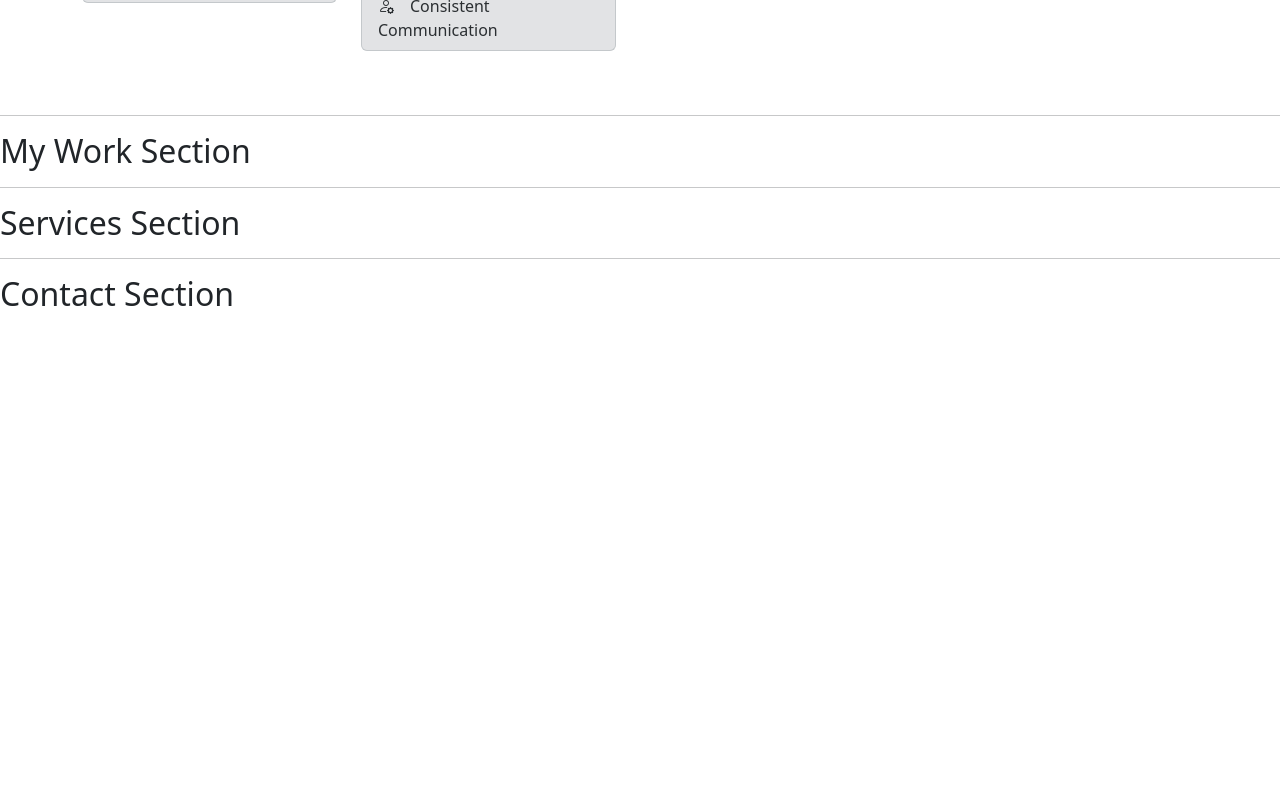
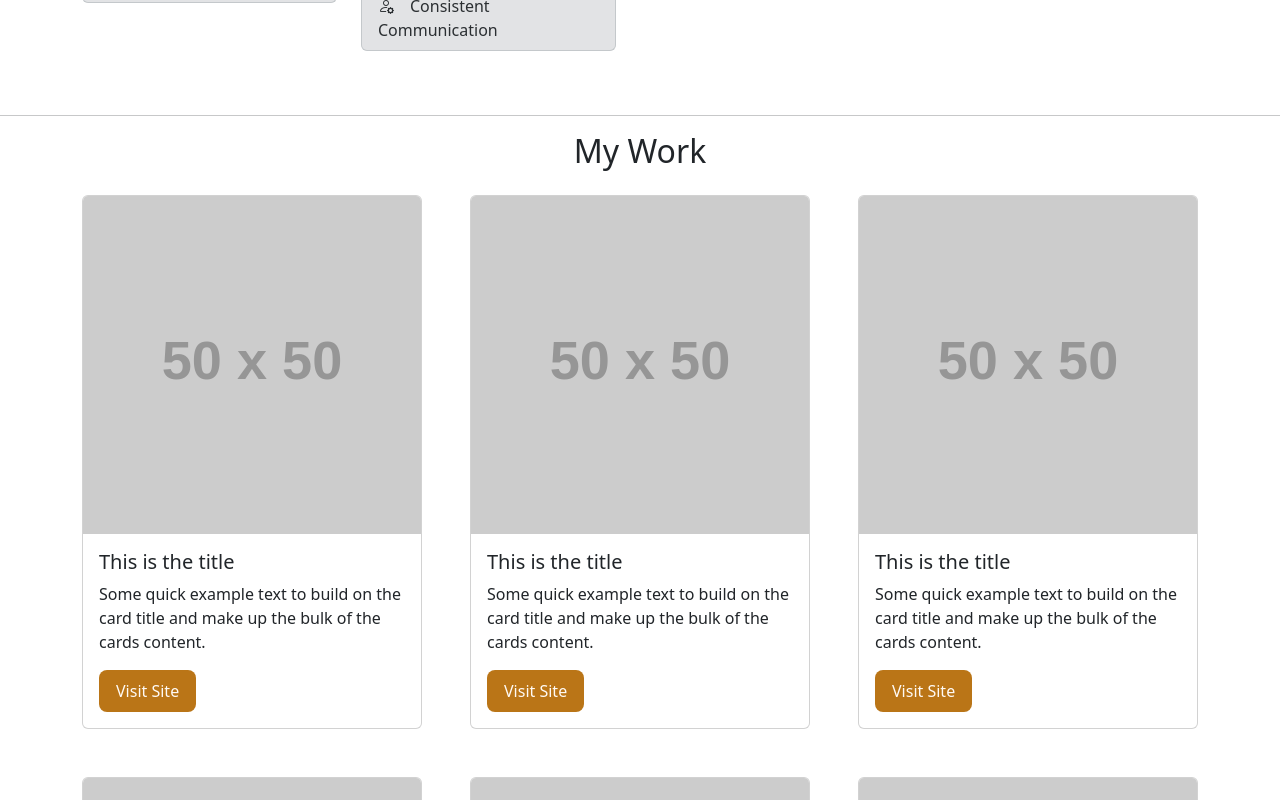
Before and after one commit to Tyler-de-Wit/portfolio-site-react, a React (Vite) app: page / in a window 1280 px wide. Shown: the part 1180-1980 px from the top of the page. Before the commit the page ends 1502 px from the top, so only its background shows below. Built offline with nearby package versions, Linux system fonts and the light colour scheme.

Commit message:
feat: Add the My Work section thats uses data to map out project cards

```diff
--- a/src/App.tsx
+++ b/src/App.tsx
@@ -2,6 +2,7 @@ import "./App.css";
 import Navigation from "./components/Navigation";
 import HeaderSection from "./components/HeaderSection";
 import AboutSection from "./components/AboutSection";
+import MyWorkSection from "./components/MyWorkSection";
 
 function App() {
   return (
@@ -16,7 +17,7 @@ function App() {
         </section>
         <hr />
         <section id="my-work">
-          <h2>My Work Section</h2>
+          <MyWorkSection />
         </section>
         <hr />
         <section id="services">
--- /dev/null
+++ b/src/components/MyWorkSection.tsx
@@ -0,0 +1,35 @@
+import projectCards from "../data/projectCards";
+
+const MyWorkSection = () => {
+  return (
+    <>
+      <h2 className="text-center mb-4">My Work</h2>
+      <div className="container mb-5">
+        <div className="row g-5">
+          {projectCards.map((project) => (
+            <div className="col-12 col-md-6 col-lg-4" key={project.id}>
+              <div className="card">
+                <a href={project.linkHref}>
+                  <img
+                    src={project.imageSrc}
+                    alt={project.imageAlt}
+                    className="card-img-top"
+                  />
+                </a>
+                <div className="card-body">
+                  <h3 className="card-title fs-5">{project.title}</h3>
+                  <p className="card-text">{project.text}</p>
+                  <a href={project.linkHref} className="btn button-link">
+                    {project.linkText}
+                  </a>
+                </div>
+              </div>
+            </div>
+          ))}
+        </div>
+      </div>
+    </>
+  );
+};
+
+export default MyWorkSection;
--- /dev/null
+++ b/src/data/projectCards.ts
@@ -0,0 +1,68 @@
+interface Project {
+  id: number;
+  imageSrc: string;
+  imageAlt: string;
+  title: string;
+  text: string;
+  linkHref: string;
+  linkText: string;
+}
+
+const projectCards: Project[] = [
+  {
+    id: 1,
+    imageSrc: "https://placehold.co/50x50",
+    imageAlt: "...",
+    title: "This is the title",
+    text: "Some quick example text to build on the card title and make up the bulk of the cards content.",
+    linkHref: "#",
+    linkText: "Visit Site",
+  },
+  {
+    id: 2,
+    imageSrc: "https://placehold.co/50x50",
+    imageAlt: "...",
+    title: "This is the title",
+    text: "Some quick example text to build on the card title and make up the bulk of the cards content.",
+    linkHref: "#",
+    linkText: "Visit Site",
+  },
+  {
+    id: 3,
+    imageSrc: "https://placehold.co/50x50",
+    imageAlt: "...",
+    title: "This is the title",
+    text: "Some quick example text to build on the card title and make up the bulk of the cards content.",
+    linkHref: "#",
+    linkText: "Visit Site",
+  },
+  {
+    id: 4,
+    imageSrc: "https://placehold.co/50x50",
+    imageAlt: "...",
+    title: "This is the title",
+    text: "Some quick example text to build on the card title and make up the bulk of the cards content.",
+    linkHref: "#",
+    linkText: "Visit Site",
+  },
+  {
+    id: 5,
+    imageSrc: "https://placehold.co/50x50",
+    imageAlt: "...",
+    title: "This is the title",
+    text: "Some quick example text to build on the card title and make up the bulk of the cards content.",
+    linkHref: "#",
+    linkText: "Visit Site",
+  },
+  {
+    id: 6,
+    imageSrc: "https://placehold.co/50x50",
+    imageAlt: "...",
+    title: "This is the title",
+    text: "Some quick example text to build on the card title and make up the bulk of the cards content.",
+    linkHref: "#",
+    linkText: "Visit Site",
+  },
+];
+
+export default projectCards;
```
